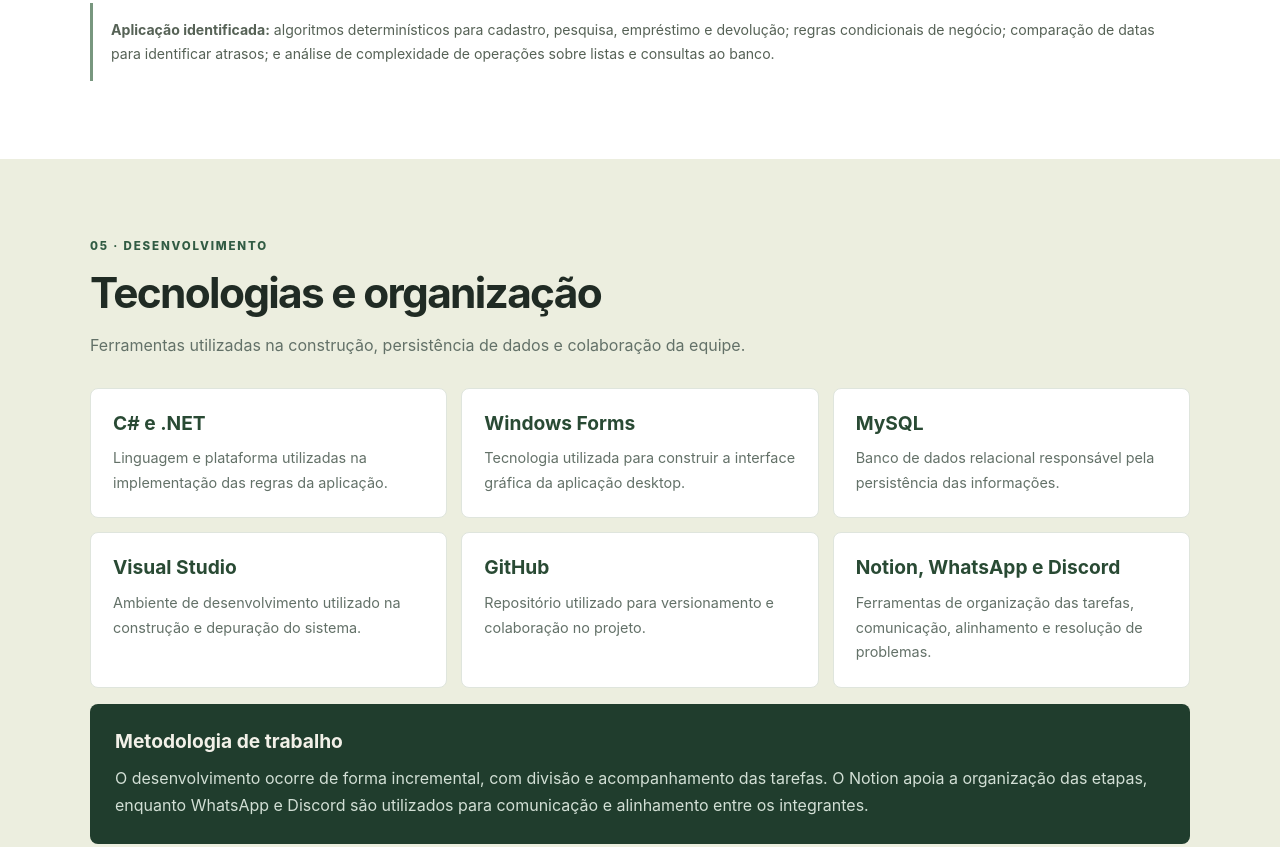
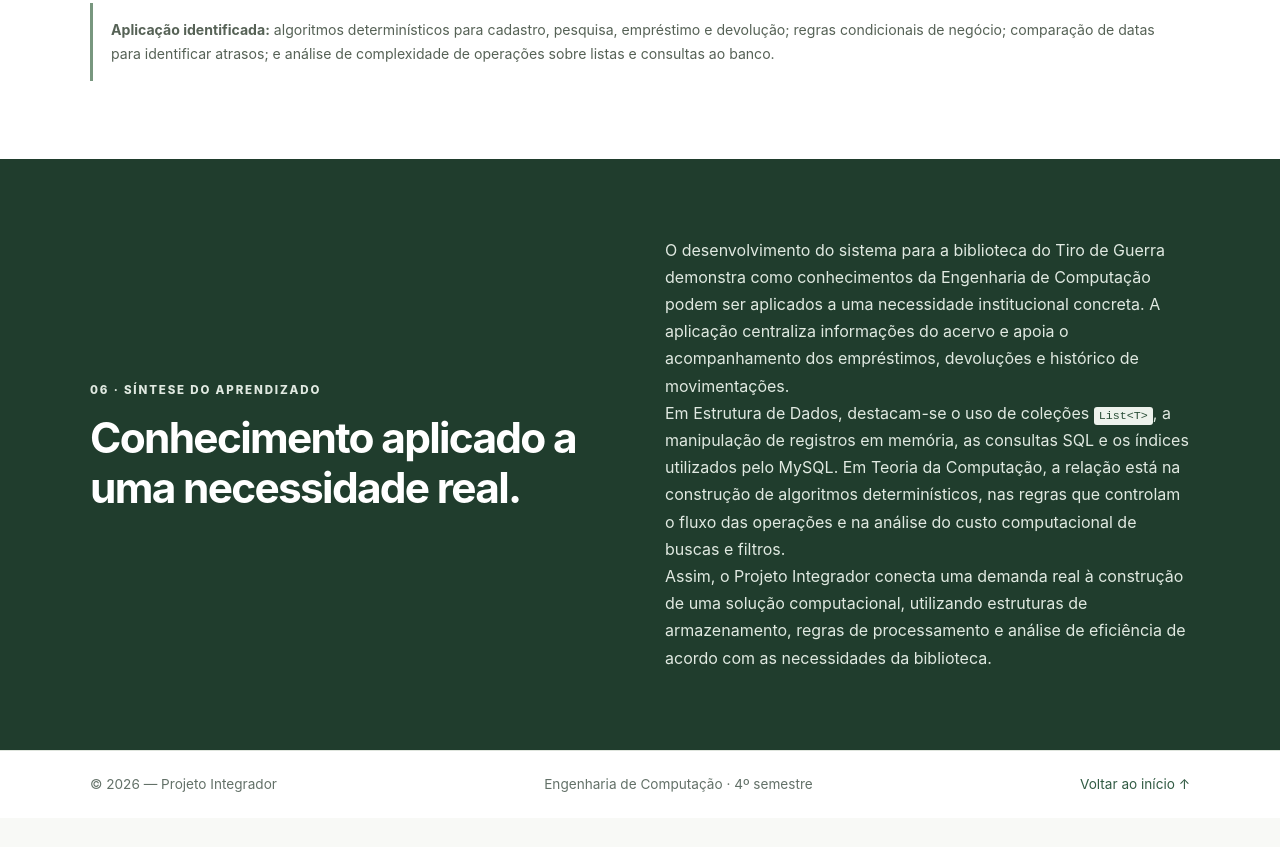
Before and after one commit to JoaoLion/ADC2_estrutura_e_teoria, a plain HTML site: page index.html in a window 1280 px wide. Shown: the part 5715-6562 px from the top of the page. After the commit the page ends 6533 px from the top, so only its background shows below. Drawn offline with Linux system fonts and the light colour scheme.

Commit message:
Update index.html

```diff
--- a/index.html
+++ b/index.html
@@ -61,7 +61,8 @@ code{background:#edf2ec;color:#284d36;padding:2px 5px;border-radius:3px;font-siz
 <div class="subject"><div class="subject-head"><span class="num">02</span><div><h3>Estados e transições do empréstimo</h3><p>Representação conceitual do ciclo de circulação.</p></div></div><div class="summary"><p>O ciclo de circulação pode ser representado conceitualmente por estados como disponível, emprestado e devolvido. O registro de um empréstimo altera a situação do livro; a confirmação da devolução encerra a movimentação. A condição de atraso pode ser identificada pela comparação entre a data de vencimento e a data efetiva de devolução ou a data corrente.</p><p>Essa representação por estados ajuda a visualizar as regras de negócio e as transições permitidas. Ela descreve o comportamento funcional do sistema, sem significar que tenha sido implementado um autômato formal como AFD ou AFN.</p></div></div>
 <div class="subject"><div class="subject-head"><span class="num">03</span><div><h3>Complexidade das operações</h3><p>Como o custo pode crescer conforme aumenta o volume de dados.</p></div></div><div class="topic-grid"><article class="topic"><h4>Percurso de listas</h4><p>Percorrer uma <code>List&lt;T&gt;</code> para filtrar ou localizar um elemento pode exigir a verificação de vários itens, caracterizando custo <code>O(n)</code> no pior caso.</p></article><article class="topic"><h4>Acesso por índice</h4><p>O acesso direto a uma posição da lista por índice possui custo típico <code>O(1)</code>.</p></article><article class="topic"><h4>Consultas indexadas</h4><p>O banco pode utilizar índices para evitar a leitura integral de uma tabela em determinadas condições.</p></article><article class="topic"><h4>Limites da análise</h4><p>Não é adequado atribuir complexidade exata a toda consulta SQL sem considerar índice, plano de execução, seletividade dos filtros e volume de dados. A ordenação com <code>ORDER BY</code> é executada pelo SGBD.</p></article></div></div>
 <div class="subject"><div class="subject-head"><span class="num">04</span><div><h3>Limites do que é aplicado</h3><p>Distinção entre fundamentos estudados e mecanismos presentes no software.</p></div></div><div class="summary"><p>O escopo atual envolve cadastro, pesquisa, empréstimo, devolução e histórico. Essas funcionalidades não exigem a implementação de Máquina de Turing, autômatos com pilha, linguagens livres de contexto, problema da parada ou algoritmos para problemas NP-completos. Esses assuntos pertencem à fundamentação teórica da disciplina, mas não representam mecanismos utilizados pelo software.</p><p>Da mesma forma, não foram identificadas implementações explícitas de expressões regulares, AFD, AFN ou estruturas formais de reconhecimento de linguagens. O código de livro possui um formato definido — prefixo LIV seguido de três algarismos —, mas sua geração não equivale, por si só, à implementação de um autômato ou reconhecedor formal.</p></div><p class="note"><b>Aplicação identificada:</b> algoritmos determinísticos para cadastro, pesquisa, empréstimo e devolução; regras condicionais de negócio; comparação de datas para identificar atrasos; e análise de complexidade de operações sobre listas e consultas ao banco.</p></div></div></section>
-<section class="section-green" id="tecnologias"><div class="container"><p class="kicker">05 · Desenvolvimento</p><h2>Tecnologias e organização</h2><p class="sub">Ferramentas utilizadas na construção, persistência de dados e colaboração da equipe.</p><div class="tech-grid"><article class="tech"><h3>C# e .NET</h3><p>Linguagem e plataforma utilizadas na implementação das regras da aplicação.</p></article><article class="tech"><h3>Windows Forms</h3><p>Tecnologia utilizada para construir a interface gráfica da aplicação desktop.</p></article><article class="tech"><h3>MySQL</h3><p>Banco de dados relacional responsável pela persistência das informações.</p></article><article class="tech"><h3>Visual Studio</h3><p>Ambiente de desenvolvimento utilizado na construção e depuração do sistema.</p></article><article class="tech"><h3>GitHub</h3><p>Repositório utilizado para versionamento e colaboração no projeto.</p></article><article class="tech"><h3>Notion, WhatsApp e Discord</h3><p>Ferramentas de organização das tarefas, comunicação, alinhamento e resolução de problemas.</p></article></div><div class="method"><h3 class="titulo-metodologia">Metodologia de trabalho</h3><p>O desenvolvimento ocorre de forma incremental, com divisão e acompanhamento das tarefas. O Notion apoia a organização das etapas, enquanto WhatsApp e Discord são utilizados para comunicação e alinhamento entre os integrantes.</p></div></div></section>
+
+
 <section class="section-dark" id="sobre"><div class="container closing"><div><p class="kicker">06 · Síntese do aprendizado</p><h2>Conhecimento aplicado a uma necessidade real.</h2></div><div><p>O desenvolvimento do sistema para a biblioteca do Tiro de Guerra demonstra como conhecimentos da Engenharia de Computação podem ser aplicados a uma necessidade institucional concreta. A aplicação centraliza informações do acervo e apoia o acompanhamento dos empréstimos, devoluções e histórico de movimentações.</p><p>Em Estrutura de Dados, destacam-se o uso de coleções <code>List&lt;T&gt;</code>, a manipulação de registros em memória, as consultas SQL e os índices utilizados pelo MySQL. Em Teoria da Computação, a relação está na construção de algoritmos determinísticos, nas regras que controlam o fluxo das operações e na análise do custo computacional de buscas e filtros.</p><p>Assim, o Projeto Integrador conecta uma demanda real à construção de uma solução computacional, utilizando estruturas de armazenamento, regras de processamento e análise de eficiência de acordo com as necessidades da biblioteca.</p></div></div></section>
 </main><footer><div class="container foot"><span>© 2026 — Projeto Integrador</span><span>Engenharia de Computação · 4º semestre</span><a href="#inicio">Voltar ao início ↑</a></div></footer>
 </body></html>
```
